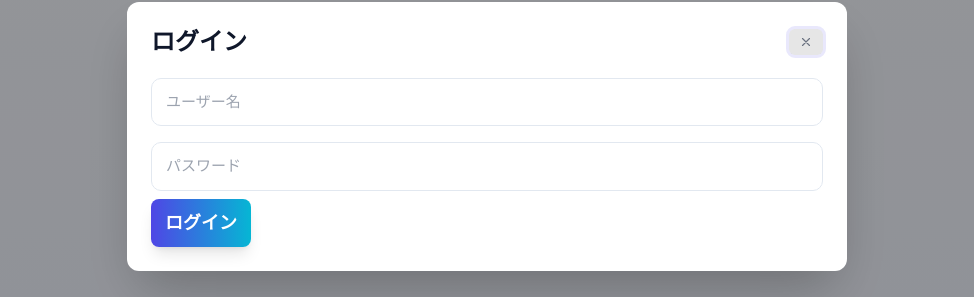
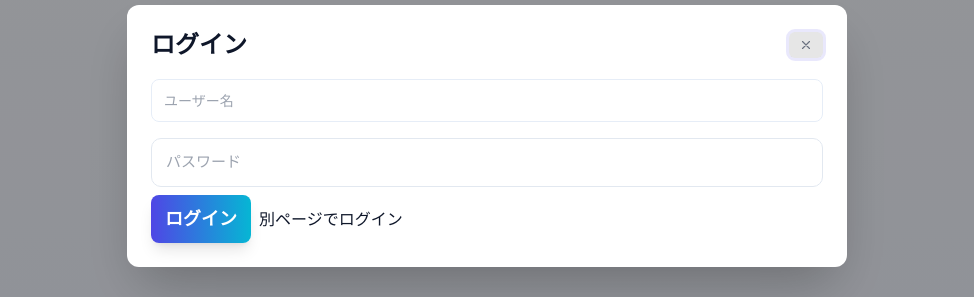
Before and after one commit to plaodas/fortunes, a Next.js app in the folder frontend/: page /terms in a window 1280 px wide. Both pictures are taken after a click on the button "鑑定". Shown: the part 264-561 px from the top of the page, without its empty margins (153-1127 px from the left). Built offline with nearby package versions, Linux system fonts and the light colour scheme; no server answers.

Commit message:
feat: ログインモーダル共通化

```diff
--- a/frontend/components/Header.tsx
+++ b/frontend/components/Header.tsx
@@ -1,8 +1,7 @@
 import React, { useEffect, useRef, useState, useCallback } from 'react'
 import Link from 'next/link'
 import { useRouter } from 'next/router'
-import AuthModal from './AuthModal'
-import { apiFetch } from '../utils/api'
+import LoginModal from './LoginModal'
 import { useAuth } from '../context/AuthContext'
 
 type User = {
@@ -23,9 +22,6 @@ export default function Header(): JSX.Element {
     const { user, setUser, logout, refresh } = useAuth()
     const [open, setOpen] = useState(false)
     const [showLoginModal, setShowLoginModal] = useState(false)
-    const [loginUsername, setLoginUsername] = useState('')
-    const [loginPassword, setLoginPassword] = useState('')
-    const [loginMessage, setLoginMessage] = useState<string | null>(null)
     const [busy, setBusy] = useState(false)
     const menuRef = useRef<HTMLDivElement | null>(null)
 
@@ -54,41 +50,7 @@ export default function Header(): JSX.Element {
         // logout() already redirects via provider
     }
 
-    async function handleLoginSubmit(e?: React.FormEvent) {
-        if (e) e.preventDefault()
-        setLoginMessage(null)
-        try {
-            const form = new FormData()
-            form.append('username', loginUsername)
-            form.append('password', loginPassword)
-            const res = await apiFetch('/api/v1/auth/login', { method: 'POST', body: form }, { redirectOn401: false })
-            if (!res.ok) {
-                setLoginMessage(`ログインに失敗しました: ${res.status}`)
-                return
-            }
-
-            // read csrf cookie and call /api/v1/auth/me to confirm
-            const cookies = (document.cookie || '').split(';').map((c) => c.trim())
-            const csrfCookie = cookies.find((c) => c.startsWith('csrf_token='))
-            const csrfValue = csrfCookie ? decodeURIComponent(csrfCookie.split('=')[1]) : null
-
-            const prot = await apiFetch('/api/v1/auth/me', { method: 'GET', headers: csrfValue ? { 'x-csrf-token': csrfValue } : {} }, { redirectOn401: false })
-            if (!prot.ok) {
-                setLoginMessage(`保護API呼び出しに失敗: ${prot.status}`)
-                return
-            }
-            // Refresh global auth state to ensure consistency
-            await refresh()
-            setShowLoginModal(false)
-            setLoginUsername('')
-            setLoginPassword('')
-            setLoginMessage(null)
-            // navigate to analysis if intended
-            router.push('/analysis')
-        } catch (err) {
-            setLoginMessage('ネットワークエラー')
-        }
-    }
+    // login handled by LoginModal; onSuccess will call refresh/setUser as needed
 
     return (
         <>
@@ -155,18 +117,20 @@ export default function Header(): JSX.Element {
                 </div>
             </header>
 
-            {showLoginModal && (
-                <AuthModal open={showLoginModal} onClose={closeLoginModal} title="ログイン">
-                    <form onSubmit={(e) => { e.preventDefault(); handleLoginSubmit() }} style={{ display: 'flex', flexDirection: 'column', gap: 8 }}>
-                        <input className="input" value={loginUsername} onChange={(e) => setLoginUsername(e.target.value)} placeholder="ユーザー名" />
-                        <input className="input" value={loginPassword} onChange={(e) => setLoginPassword(e.target.value)} placeholder="パスワード" type="password" />
-                        <div style={{ display: 'flex', gap: 8 }}>
-                            <button className="btn text-lg px-6 py-3" type="submit">ログイン</button>
-                        </div>
-                        {loginMessage && <div className="muted" style={{ marginTop: 8 }}>{loginMessage}</div>}
-                    </form>
-                </AuthModal>
-            )}
+            <LoginModal
+                open={showLoginModal}
+                onClose={closeLoginModal}
+                onSuccess={async (u) => {
+                    try {
+                        await refresh()
+                    } catch (e) {
+                        // ignore
+                    }
+                    setShowLoginModal(false)
+                    router.push('/analysis')
+                }}
+                redirectTo="/analysis"
+            />
         </>
     )
 }
--- /dev/null
+++ b/frontend/components/LoginModal.tsx
@@ -0,0 +1,82 @@
+import React, { useState } from 'react'
+import AuthModal from './AuthModal'
+
+type User = { username?: string; email?: string }
+
+type Props = {
+    open: boolean
+    onClose: () => void
+    onSuccess?: (user: User) => void
+    redirectTo?: string
+}
+
+export default function LoginModal({ open, onClose, onSuccess, redirectTo }: Props) {
+    const [username, setUsername] = useState('')
+    const [password, setPassword] = useState('')
+    const [message, setMessage] = useState<string | null>(null)
+    const [busy, setBusy] = useState(false)
+
+    if (!open) return null
+
+    async function handleSubmit(e?: React.FormEvent) {
+        if (e) e.preventDefault()
+        setMessage(null)
+        setBusy(true)
+        try {
+            const form = new FormData()
+            form.append('username', username)
+            form.append('password', password)
+
+            const res = await fetch('/api/v1/auth/login', { method: 'POST', body: form, credentials: 'include' })
+            if (!res.ok) {
+                setMessage(`ログインに失敗しました: ${res.status}`)
+                setBusy(false)
+                return
+            }
+
+            // double-submit: read csrf cookie and call /api/v1/auth/me
+            const cookies = (document.cookie || '').split(';').map((c) => c.trim())
+            const csrfCookie = cookies.find((c) => c.startsWith('csrf_token='))
+            const csrfValue = csrfCookie ? decodeURIComponent(csrfCookie.split('=')[1]) : null
+
+            const prot = await fetch('/api/v1/auth/me', {
+                method: 'GET',
+                credentials: 'include',
+                headers: csrfValue ? { 'x-csrf-token': csrfValue } : {}
+            })
+
+            if (!prot.ok) {
+                setMessage(`保護API呼び出しに失敗: ${prot.status}`)
+                setBusy(false)
+                return
+            }
+
+            const data = await prot.json()
+            const user = { username: data.username, email: data.email }
+            setBusy(false)
+            setUsername('')
+            setPassword('')
+            setMessage(null)
+            onClose()
+            if (onSuccess) onSuccess(user)
+            else if (redirectTo) window.location.href = redirectTo
+        } catch (err) {
+            setMessage('ネットワークエラー')
+            setBusy(false)
+        }
+    }
+
+    return (
+        <AuthModal open={open} onClose={onClose} title="ログイン">
+            <form onSubmit={(e) => { e.preventDefault(); handleSubmit() }} style={{ display: 'flex', flexDirection: 'column', gap: 8 }}>
+                <input className='input' type="text" value={username} onChange={(e) => setUsername(e.target.value)} placeholder="ユーザー名" />
+                <input className='input' type="password" value={password} onChange={(e) => setPassword(e.target.value)} placeholder="パスワード" />
+                <div style={{ display: 'flex', gap: 8 }}>
+                    <button type="submit" className="btn text-lg px-6 py-3" disabled={busy}>ログイン</button>
+                    <button type="button" className="" onClick={() => { onClose(); if (redirectTo) window.location.href = `/login?next=${encodeURIComponent(redirectTo)}` }} disabled={busy}>別ページでログイン</button>
+                </div>
+                {message && <div className="muted" style={{ marginTop: 8 }}>{message}</div>}
+            </form>
+        </AuthModal>
+    )
+}
```
